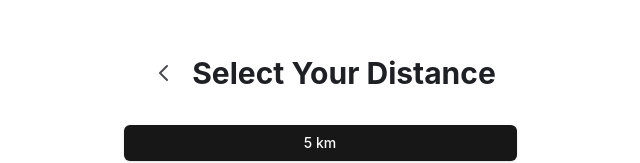
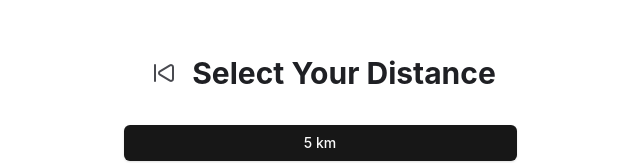
Before and after one commit to SlowKart/tylusprogresas, a Next.js app: page /sports/running in a window 1280 px wide. Shown: the part 173-336 px from the top of the page, without its empty margins (320-960 px from the left). Built offline with nearby package versions, Linux system fonts and the light colour scheme.

Commit message:
Remove BackArrow component and use Lucide SkipBack icon directly in StepLayout

```diff
--- a/src/components/BackArrow.tsx
+++ /dev/null
@@ -1,29 +0,0 @@
-import React from "react";
-
-export function BackArrow({ onClick }: { onClick: () => void }) {
-  return (
-    <button
-      type="button"
-      onClick={onClick}
-      aria-label="Back"
-      className="mr-2 p-2 rounded-full hover:bg-[#E8E9F1] focus:outline-none focus:ring-2 focus:ring-[#494A50]"
-      style={{ lineHeight: 0 }}
-    >
-      <svg
-        width="24"
-        height="24"
-        fill="none"
-        viewBox="0 0 24 24"
-        stroke="currentColor"
-        className="text-[#494A50]"
-      >
-        <path
-          strokeLinecap="round"
-          strokeLinejoin="round"
-          strokeWidth={2}
-          d="M15 19l-7-7 7-7"
-        />
-      </svg>
-    </button>
-  );
-}
--- a/src/components/StepLayout.tsx
+++ b/src/components/StepLayout.tsx
@@ -1,5 +1,5 @@
 import React from "react";
-import { BackArrow } from "./BackArrow";
+import { SkipBack } from "lucide-react";
 
 export function StepLayout({
   children,
@@ -13,7 +13,22 @@ export function StepLayout({
   return (
     <main className="min-h-screen flex flex-col items-center justify-center bg-white p-4">
       <div className="flex items-center mb-8">
-        {onBack && <BackArrow onClick={onBack} />}
+        {onBack && (
+          <button
+            type="button"
+            onClick={onBack}
+            aria-label="Back"
+            className="mr-2 p-2 rounded-full hover:bg-[#E8E9F1] focus:outline-none focus:ring-2 focus:ring-[#494A50]"
+            style={{ lineHeight: 0 }}
+          >
+            <SkipBack
+              size={24}
+              strokeWidth={2}
+              className="text-[#494A50]"
+              aria-hidden="true"
+            />
+          </button>
+        )}
         <h1 className="text-3xl font-bold text-[#1F2024]">{title}</h1>
       </div>
       {children}
```
